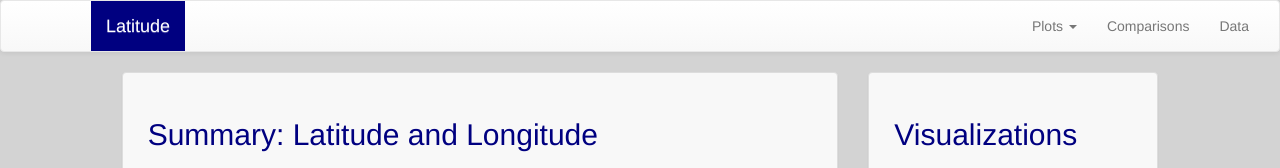
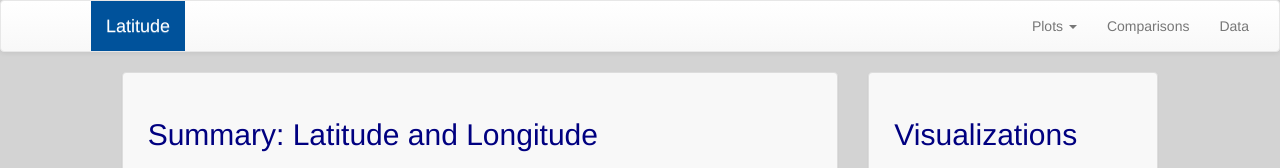
Before and after one commit to gbooker80/Weather-Dashboard, a plain HTML site: page index.html in a window 1280 px wide. Shown: the top 168 px of the page. Drawn offline with nearby package versions, Linux system fonts and the light colour scheme.

Commit message:
Update index.html

```diff
--- a/index.html
+++ b/index.html
@@ -43,7 +43,7 @@ crossorigin="anonymous"></script>
           <div class="col-md-1"></div>
           <div class="col-md-1"></div>
           <div class="col-md-1"></div>
-          <a class="navbar-brand" href="index.html" style="color: white; background-color: navy;">
+          <a class="navbar-brand" href="index.html" style="color: white; background-color: #00529b;">
             <span class="nav-color">Latitude</span>
           </a>
         </div>
```
